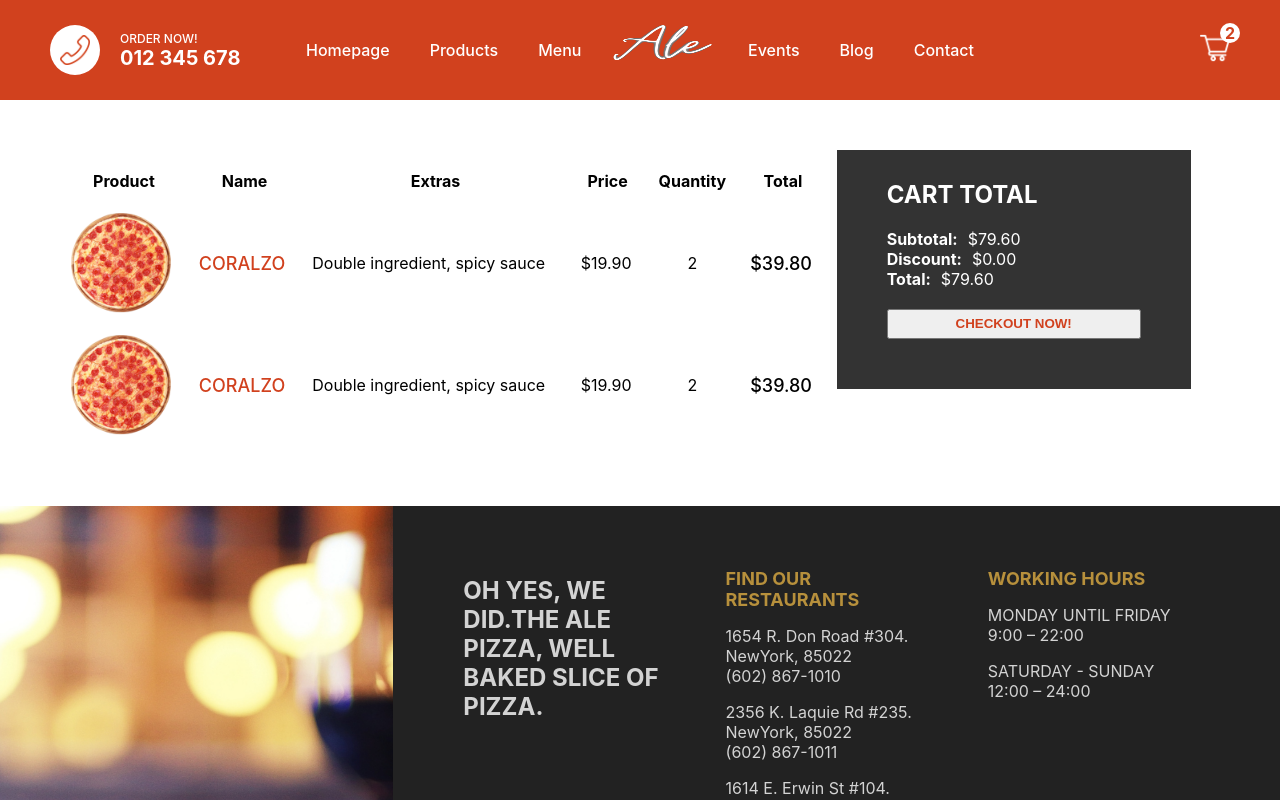
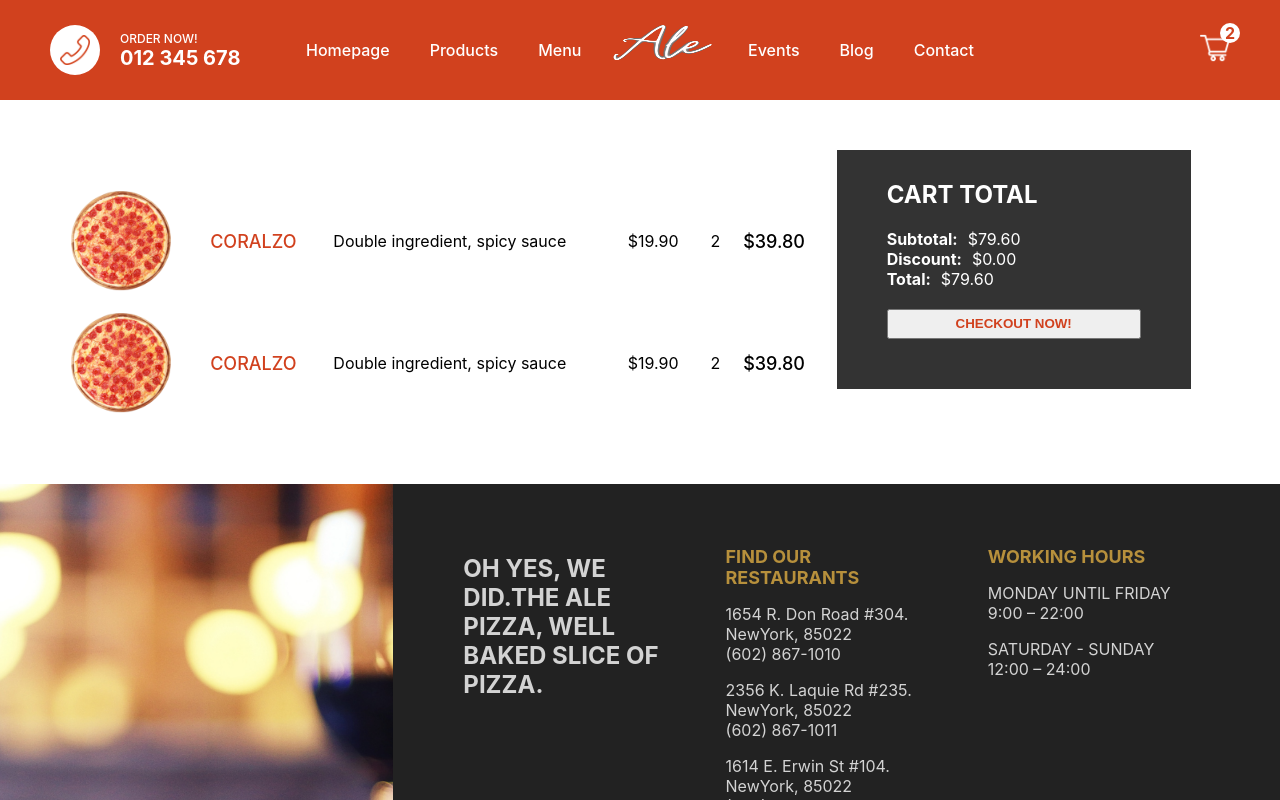
Before and after one commit to Alek30k/F-Pizzas, a Next.js app: page /cart in a window 1280 px wide. Shown: the top 800 px of the page. Built offline with nearby package versions, Linux system fonts and the light colour scheme.

Commit message:
last commit

```diff
--- a/pages/cart.jsx
+++ b/pages/cart.jsx
@@ -7,12 +7,12 @@ const Cart = () => {
       <div className={styles.left}>
         <table className={styles.table}>
           <tr className={styles.trTitle}>
-            <th>Product</th>
+            {/* <th>Product</th>
             <th>Name</th>
             <th>Extras</th>
             <th>Price</th>
             <th>Quantity</th>
-            <th>Total</th>
+            <th>Total</th> */}
           </tr>
           <tr className={styles.tr}>
             <td>
```
